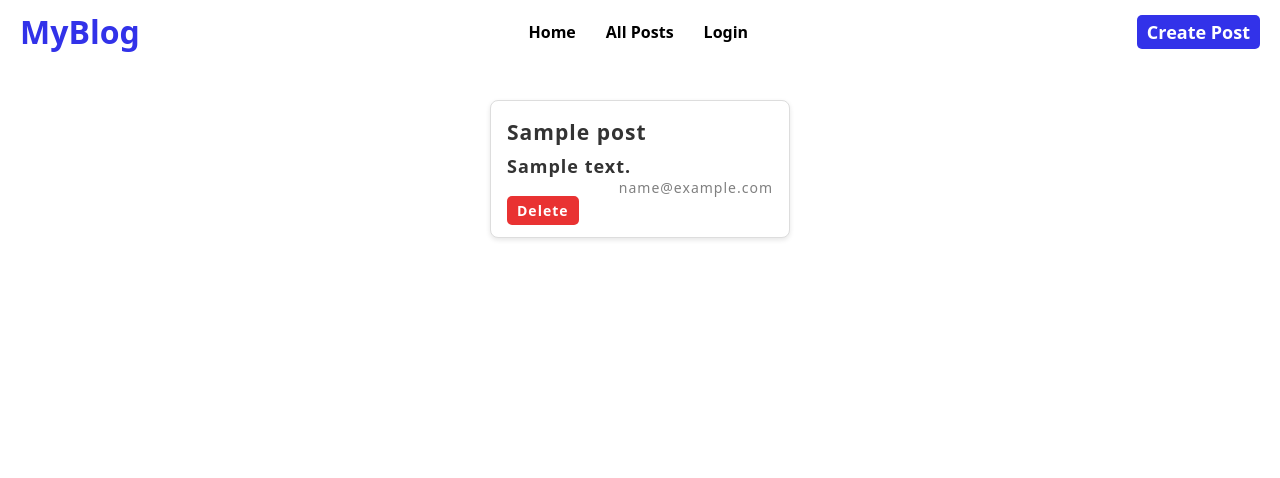
After one commit to Munnoi/blog, a Django app: page /1/ in a window 1280 px wide. The commit adds this page. Shown: the top 478 px of the page. Run offline with Django 5.2, Linux system fonts and the light colour scheme; tables that the repository leaves empty hold one stand-in row (values such as "Sample post").

Commit message:
Implement post detail view and delete functionality; update templates and styles

```diff
--- a/apps/posts/static/index.css
+++ b/apps/posts/static/index.css
@@ -4,6 +4,7 @@
     gap: 16px;
     justify-content: center;
     padding: 20px;
+    cursor: pointer;
 }
 
 .card {
@@ -51,3 +52,14 @@
     display: block;
     text-align: right;
 }
+
+.delete_btn {
+    padding: 5px 10px;
+    border: none;
+    background: rgb(233, 50, 50);
+    border-radius: 5px;
+    color: white;
+    font-weight: bold;
+    font-size: 14px;
+    cursor: pointer;
+}
--- /dev/null
+++ b/apps/posts/templates/posts/detail.html
@@ -0,0 +1,18 @@
+{% extends 'posts/base.html' %}
+{% block title %}{{ post.title }}{% endblock %}
+{% block content %}
+        <li class="card">
+            <!-- Photo -->
+            <div class="cover">
+            </div>
+            <!-- Text content -->
+            <div class="text-content">
+                <h3>{{ post.title }}</h3>
+                <p>
+                    {{ post.content }}
+                </p>
+                <span>{{ post.author }}</span>
+                <a class="delete_btn" href="{% url 'posts:delete_post' post.pk %}">Delete</a>
+            </div>
+        </li>
+{% endblock %}
--- a/apps/posts/templates/posts/index.html
+++ b/apps/posts/templates/posts/index.html
@@ -3,6 +3,7 @@
 {% block content %}
     <ul class="card-container">
         {% for post in posts %}
+            <a href="{% url 'posts:view_post' post.pk %}">
                 <li class="card">
                     <!-- Photo -->
                     <div class="cover">
@@ -16,6 +17,7 @@
                         <span>{{ post.author }}</span>
                     </div>
                 </li>
+            </a>
         {% endfor %}
     </ul>
 {% endblock %}
--- a/apps/posts/urls.py
+++ b/apps/posts/urls.py
@@ -6,4 +6,6 @@ app_name = "posts"
 urlpatterns = [
     path("", views.view_posts, name="view_posts"),
     path("create_post/", views.create_post, name="create_post"),
+    path("delete_post/<int:post_id>/", views.delete_post, name="delete_post"),
+    path("<int:post_id>/", views.view_post, name="view_post"),
 ]
--- a/apps/posts/views.py
+++ b/apps/posts/views.py
@@ -9,8 +9,9 @@ def view_posts(request):
     return render(request, "posts/index.html", {"posts": posts})
 
 
-def view_post(request):
-    pass
+def view_post(request, post_id):
+    post = Post.objects.get(pk=post_id)
+    return render(request, "posts/detail.html", {"post": post})
 
 
 @login_required(login_url="accounts:login")
@@ -28,5 +29,7 @@ def edit_post(request):
     pass
 
 
-def delete_post(request):
-    pass
+def delete_post(request, post_id):
+    post = Post.objects.get(pk=post_id)
+    post.delete()
+    return redirect("posts:view_posts")
```
Lines whose indentation alone changed are shown as unchanged.
